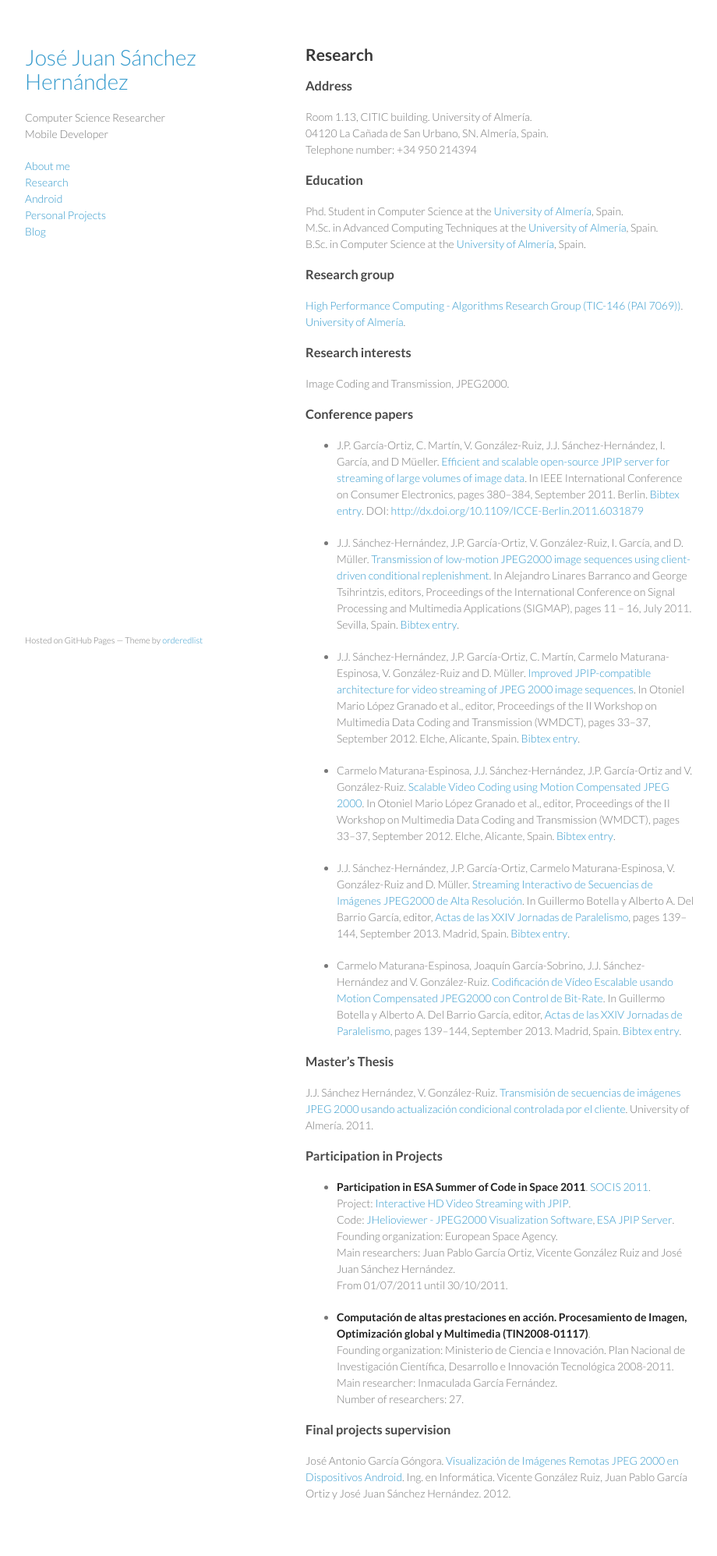
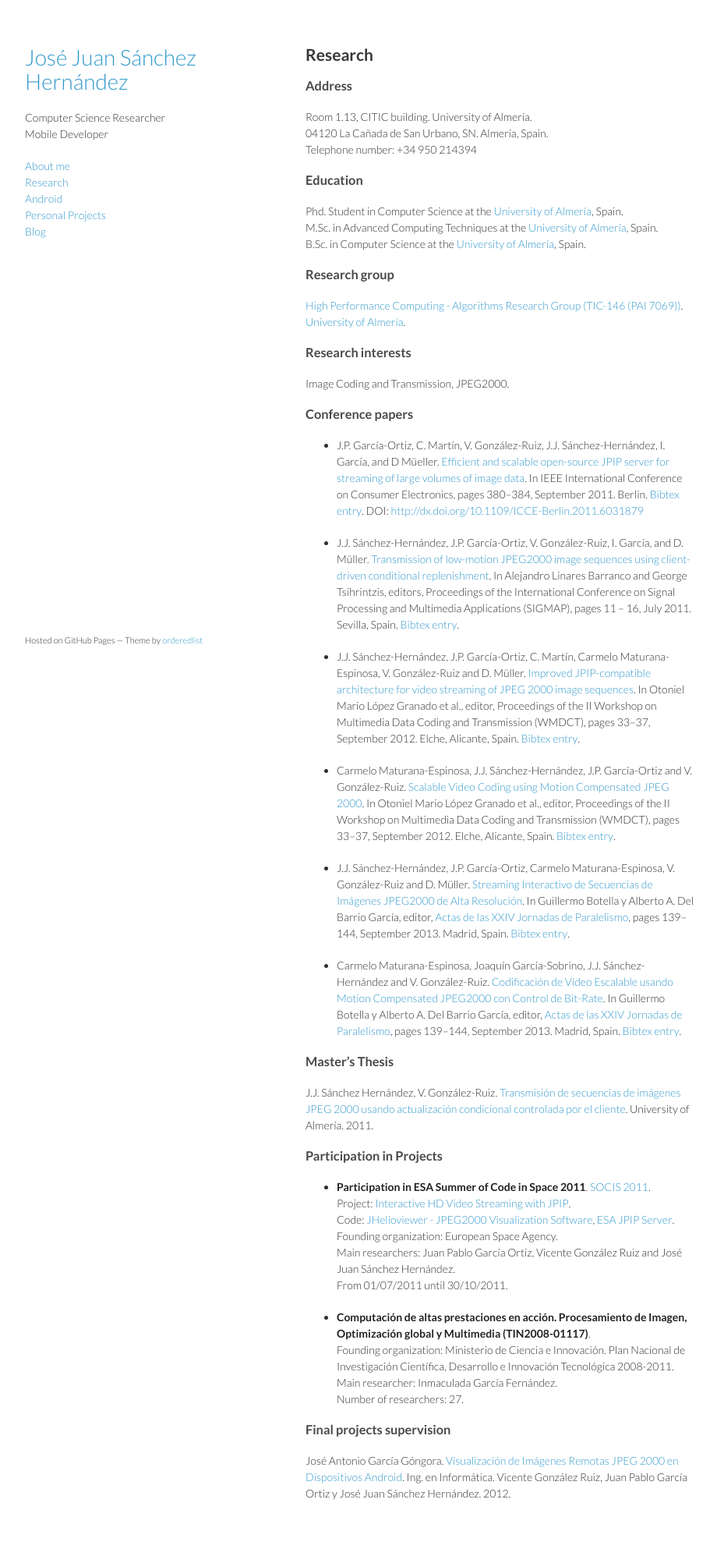
Before and after one commit to josejuansanchez/josejuansanchez.github.io, a Jekyll site: the page built from index.md, in a window 1280 px wide. Shown: the whole page at 78% size, without its empty margins (178-1098 px from the left). Built offline with Jekyll 4.4.1, drawn with Linux system fonts in a browser that asks for light colours.

Commit message:
Update styles.css

```diff
--- a/stylesheets/styles.css
+++ b/stylesheets/styles.css
@@ -3,7 +3,7 @@
 body {
   padding:50px;
   font:14px/1.5 Lato, "Helvetica Neue", Helvetica, Arial, sans-serif;
-  color:#777;
+  color:#2f2f2f;
   font-weight:300;
 }
 
```
